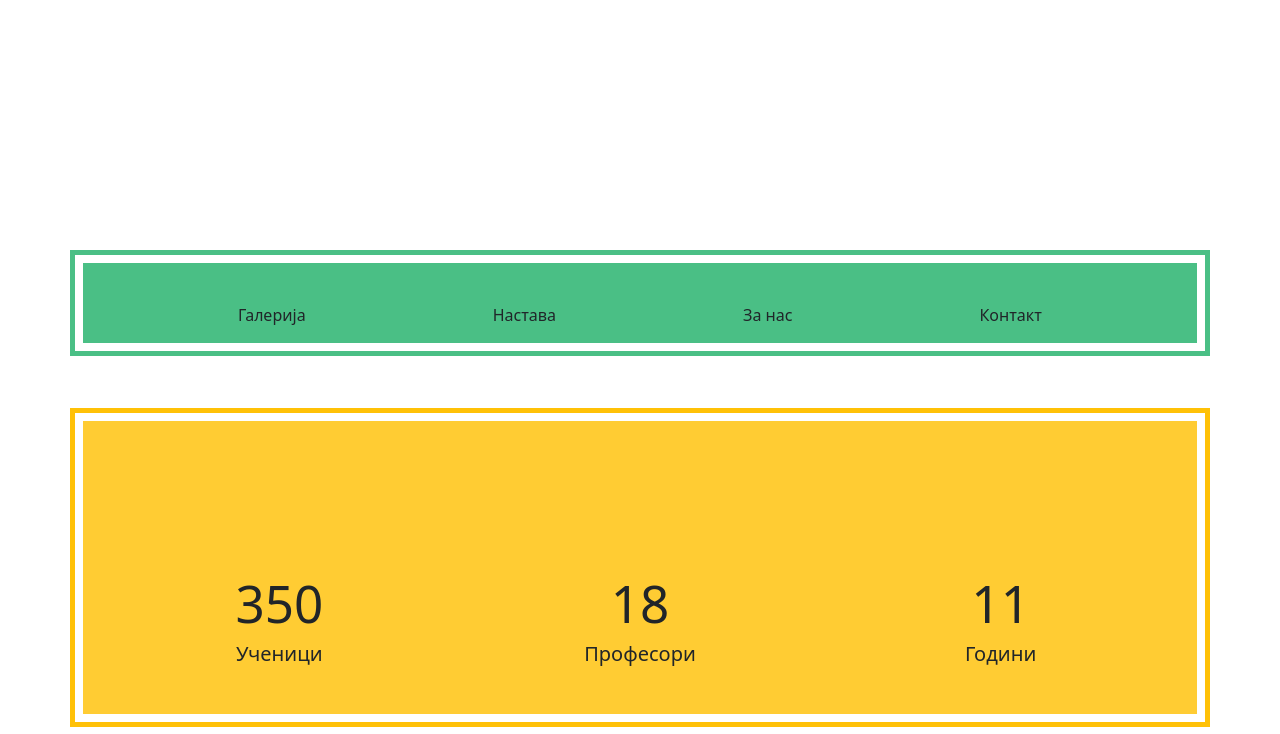
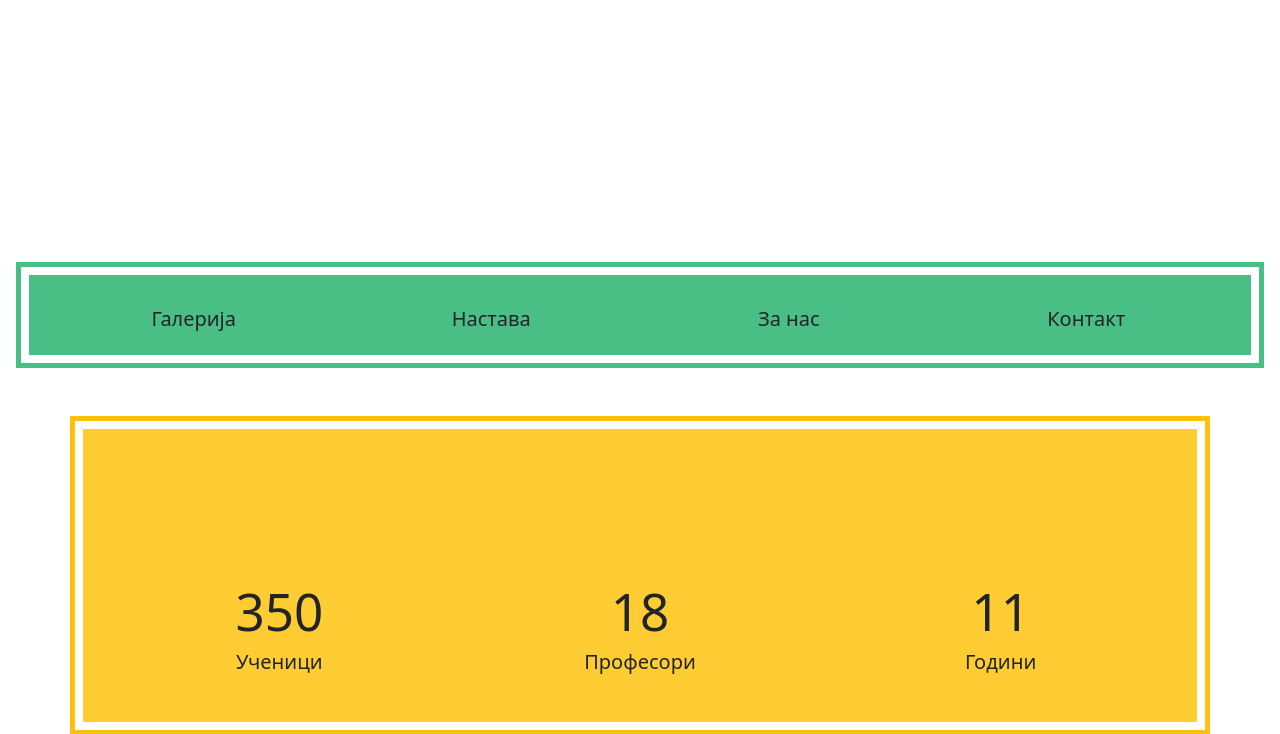
Before and after one commit to Shack-de-Shnaek/massum-school-website, a Django app: page /en/ in a window 1280 px wide. Shown: the part 554-1288 px from the top of the page. Run offline with Django 4.2, Linux system fonts and the light colour scheme; data comes from the database, SQL or seed files in the repository; data that the repository does not hold is empty; some libraries are stand-ins or nearby versions; some web fonts are replaced.

Commit message:
aesthetic changes to link section on index and attachments, fixed reset button on news page

```diff
--- a/main/views.py
+++ b/main/views.py
@@ -97,7 +97,7 @@ def attachments(request: HttpRequest):
         'public-acquisition',
         'documents',
         'brochure-for-parents',
-    )).order_by('id')
+    ))
 
     return render(request, 'attachments.html', {
         'attachment_categories': attachment_categories
--- a/static/css/attachments.css
+++ b/static/css/attachments.css
@@ -1,10 +1,11 @@
 .btn-attachment {
 	color: var(--bs-light);
-	background: var(--light-green);
+	background: var(--yellow);
 	transition: 0.2s;
 	font-size: 0.8rem;
 }
 
 .btn-attachment:hover, .btn-attachment:focus {
-	background: var(--yellow);
+	background: var(--bs-warning);
+	color: var(--bs-light);
 }
--- a/static/css/global.css
+++ b/static/css/global.css
@@ -52,6 +52,19 @@ section {
 
 .section-header > * {
     margin: 0;
+}
+
+.text-hover-gray {
+    color: inherit;
+    transition: 0.2s;
+}
+
+.text-hover-gray:hover {
+    color: var(--bs-light) !important;
+}
+
+.border-light-green {
+    border: 0.25rem solid var(--light-green) !important;
 }
 
 /* Navbar */
--- a/static/css/index.css
+++ b/static/css/index.css
@@ -11,7 +11,7 @@
 }
 
 .video-container > * {
-    max-width: 40rem;
+    /* max-width: 40rem; */
 }
 
 .scroll-down {
@@ -26,7 +26,11 @@
 }
 
 #link-section svg {
-    font-size: 8rem;
+    font-size: clamp(3rem, 10vw, 7.5rem);
+}
+
+#link-section > div {
+    border-style: solid; border-color: #4ABF85; border-width: 5px;
 }
 
 @media screen and (max-width: 992px) {
--- a/templates/attachments.html
+++ b/templates/attachments.html
@@ -15,8 +15,8 @@
                 </div>
 
                 {% for attachment in category.attachments.all %}
-                    <div class="p-1 border border-3 border-success bg-light">
-                        <div class="bg-primary-green p-3">
+                    <div class="p-1 border-light-green bg-light">
+                        <div class="bg-light-green p-3">
                             <p class="mb-1 d-flex justify-content-xl-center text-light">{{ attachment.name }}</p>
 
                             <div class="d-flex justify-content-center ">
--- a/templates/index.html
+++ b/templates/index.html
@@ -41,25 +41,25 @@
         </a>
     </section>
 
-    <section id="link-section" class="w-100 p-1">
-        <div class="counter-container container-md  mx-auto p-0 p-md-2 " style="border-style: solid; border-color: #4ABF85; border-width: 5px;">
-            <div class="bg-light-green p-3 d-flex flex-row flex-wrap justify-content-evenly gap-5 text-dark align-items-center">
-                <div class="d-flex flex-column align-items-center">
-                    <a href="{% url 'gallery' %}" class="text-dark"><i class="fa-regular fa-image"></i></a>
-                    <a href="{% url 'gallery' %}" class="text-dark">{% translate 'Галерија' %}</a>
-                </div>
-                <div class="d-flex flex-column align-items-center">
-                    <a href="{% url 'curriculum' %}" class="text-dark"><i class="fa-solid fa-graduation-cap"></i></a>
-                    <a href="{% url 'curriculum' %}" class="text-dark">{% translate 'Настава' %}</a>
-                </div>
-                <div class="d-flex flex-column align-items-center">
-                    <a href="{% url 'about_us' %}" class="text-dark"><i class="fa-solid fa-users"></i></a>
-                    <a href="{% url 'about_us' %}" class="text-dark">{% translate 'За нас' %}</a>
-                </div>
-                <div class="d-flex flex-column align-items-center">
-                    <a href="{% url 'contact' %}" class="text-dark"><i class="fa-solid fa-envelope"></i></a>
-                    <a href="{% url 'contact' %}" class="text-dark">{% translate 'Контакт' %}</a>
-                </div>
+    <section id="link-section" class="container-fluid m-0 p-0 px-lg-3 pt-0 pt-md-3">
+        <div class="w-100 p-0 p-md-2 ">
+            <div class="w-100 row row-cols-1 row-cols-sm-2 row-cols-md-4 m-0 p-3 bg-light-green text-dark">
+                <a href="{% url 'gallery' %}" class="col d-flex flex-column align-items-center text-dark text-hover-gray">
+                    <i class="fa-regular fa-image"></i>
+                    <h5>{% translate 'Галерија' %}</h5>
+                </a>
+                <a href="{% url 'curriculum' %}" class="col d-flex flex-column align-items-center text-dark text-hover-gray">
+                    <i class="fa-solid fa-graduation-cap"></i>
+                    <h5>{% translate 'Настава' %}</h5>
+                </a>
+                <a href="{% url 'about_us' %}" class="col d-flex flex-column align-items-center text-dark text-hover-gray">
+                    <i class="fa-solid fa-users"></i>
+                    <h5>{% translate 'За нас' %}</h5>
+                </a>
+                <a href="{% url 'contact' %}" class="col d-flex flex-column align-items-center text-dark text-hover-gray">
+                    <i class="fa-solid fa-envelope"></i>
+                    <h5>{% translate 'Контакт' %}</h5>
+                </a>
             </div>
         </div>
     </section>
@@ -108,10 +108,12 @@
         </div>
     </section>
 
-    <section class="mt-5 bottom-map">
-        <div class="video-container py-4 px-3 px-lg-5 d-flex flex-column flex-lg-row align-items-center gap-3 bg-light-green">
-            <iframe class="w-100 ratio-16x9" width="560" height="315" src="https://www.youtube.com/embed/YB21IjUsAhk" title="YouTube video player" frameborder="0" allow="accelerometer; autoplay; clipboard-write; encrypted-media; gyroscope; picture-in-picture" allowfullscreen=""></iframe>
-            <p class="w-100 text-light">{% translate 'СОСУ „ИЛИНДЕН“ го гледаме како современо, европско училиште полно со професионализам, креативност и сигурен развој кон најелитните училишта за оспособување на кадар од електротехничка струка.' %}</p>
+    <section class="w-100 mt-5 bottom-map">
+        <div class="w-100 video-container row m-0 py-4 px-3 px-lg-5 bg-light-green">
+            <div class="col-12 col-md-8 col-xl-6">
+                <iframe class="ratio-16x9 w-100" height="360" src="https://www.youtube.com/embed/YB21IjUsAhk" title="YouTube video player" frameborder="0" allow="accelerometer; autoplay; clipboard-write; encrypted-media; gyroscope; picture-in-picture" allowfullscreen=""></iframe>
+            </div>
+            <p class="col-12 col-md-4 text-light">{% translate 'СОСУ „ИЛИНДЕН“ го гледаме како современо, европско училиште полно со професионализам, креативност и сигурен развој кон најелитните училишта за оспособување на кадар од електротехничка струка.' %}</p>
         </div>
         <iframe class="w-100" src="https://www.google.com/maps/embed?pb=!1m18!1m12!1m3!1d3618.0775546549135!2d21.58139251568422!3d41.98931326642568!2m3!1f0!2f0!3f0!3m2!1i1024!2i768!4f13.1!3m3!1m2!1s0x135438daccb390ed%3A0xa2544433bb236be9!2z0KHQntCh0KMgItCY0LvQuNC90LTQtdC9Ig!5e1!3m2!1sen!2smk!4v1646334169948!5m2!1sen!2smk" width="600" height="450" frameborder="0" style="border:0" allowfullscreen=""></iframe>
     </section>
```
Also changed, not shown: templates/article_list.html (+15 -7 lines), templates/student_information.html (+6 -4 lines).
